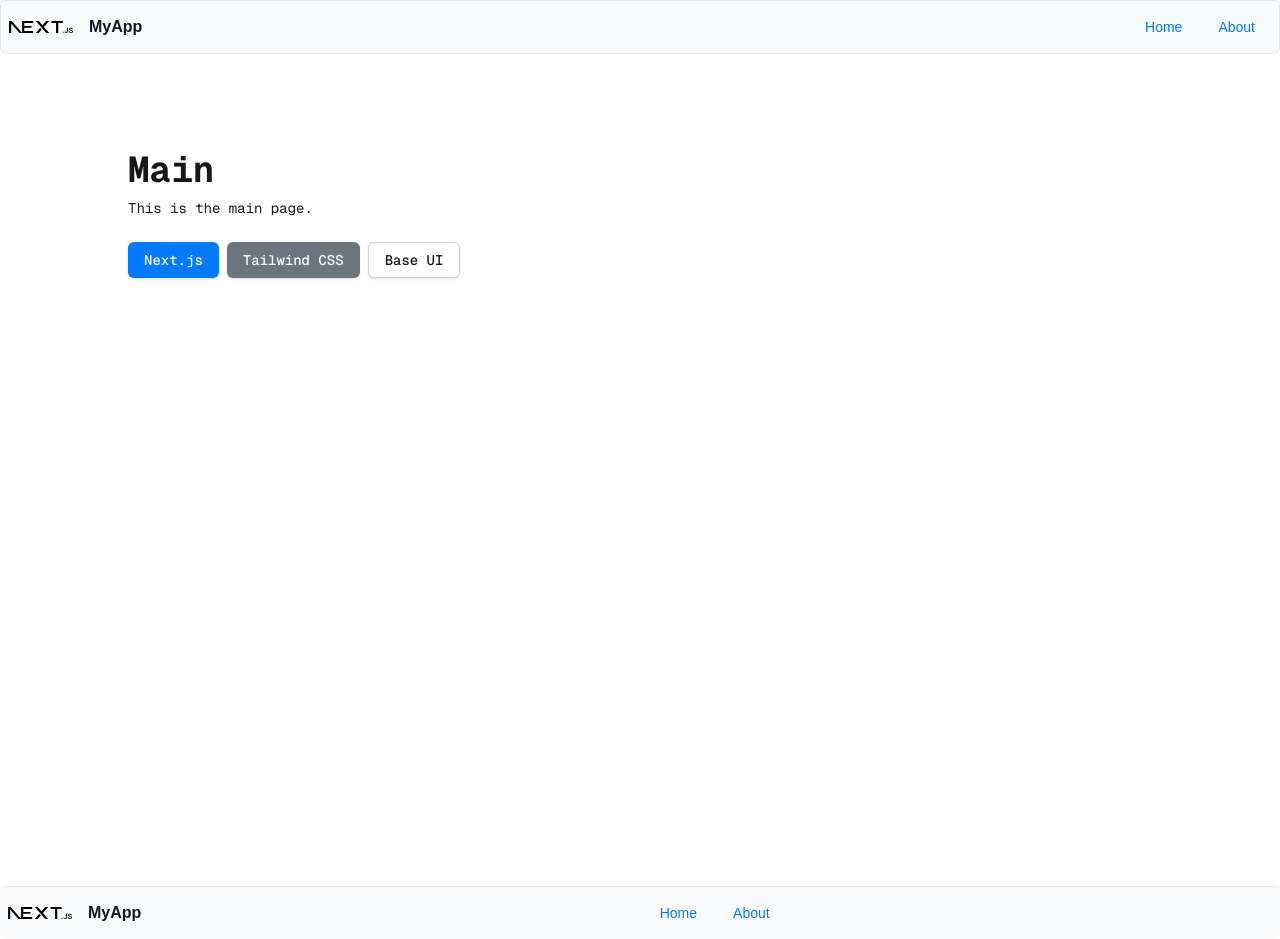
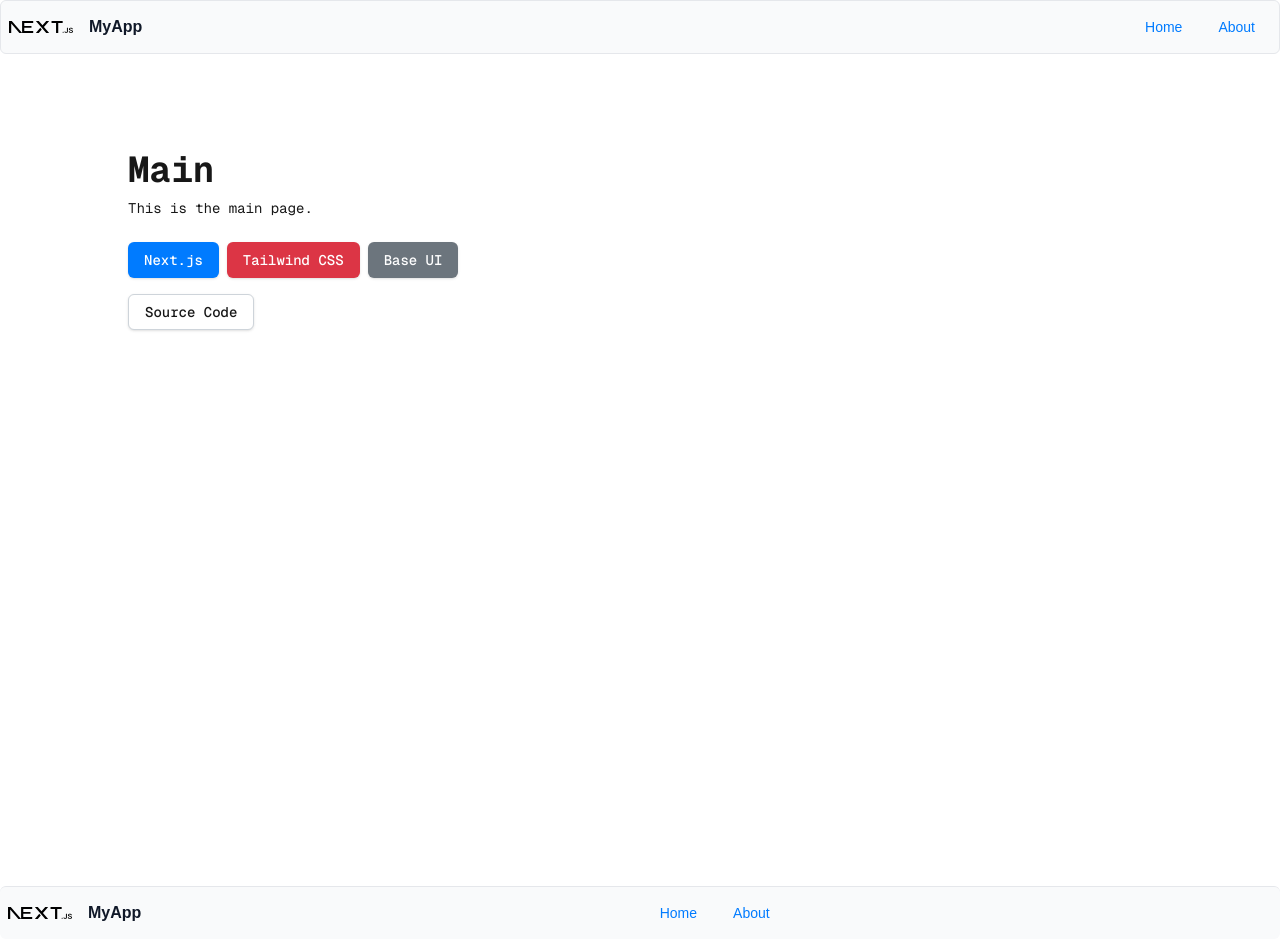
Before and after one commit to highnet/next-js-tailwind-ui-quickstack, a Next.js app: page / in a window 1280 px wide. Built offline with nearby package versions, Linux system fonts and the light colour scheme.

Commit message:
feat: update Button variants for Tailwind CSS and Base UI in Home component

```diff
--- a/src/app/page.tsx
+++ b/src/app/page.tsx
@@ -18,18 +18,30 @@ export default function Home() {
           <Button
             className="mt-2"
             onClick={() => window.open("https://tailwindcss.com", "_blank")}
-            variant="secondary"
+            variant="destructive"
           >
             Tailwind CSS
           </Button>
           <Button
             className="mt-2"
             onClick={() => window.open("https://mui.com/base-ui/", "_blank")}
-            variant="outline"
+            variant="secondary"
           >
             Base UI
-          </Button>{" "}
+          </Button>
         </div>
+        <Button
+          className="mt-4"
+          onClick={() =>
+            window.open(
+              "https://github.com/highnet/next-js-tailwind-ui-quickstack",
+              "_blank"
+            )
+          }
+          variant="outline"
+        >
+          Source Code
+        </Button>
       </div>
     </main>
   );
```
